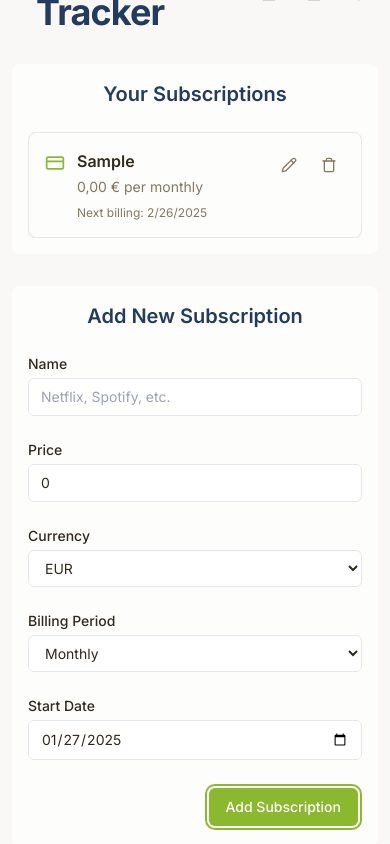
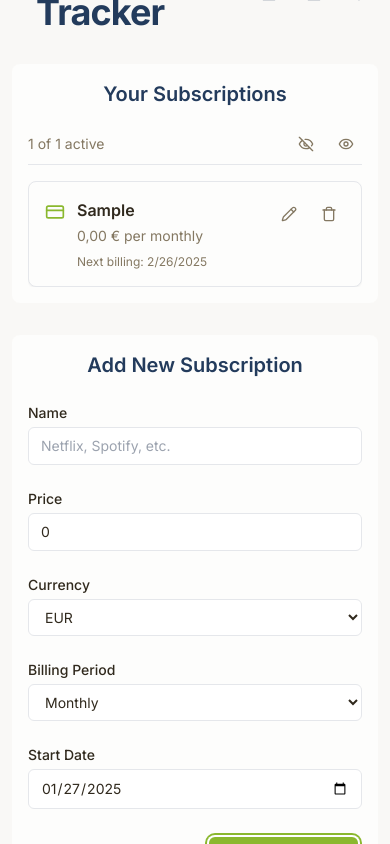
Before and after one commit to morhendos/subscription-tracker, a Next.js app: page / in a window 390 px wide. Both pictures are taken after typing "Sample" into the empty fields and a click on the button "Add Subscription". Shown: the part 64-908 px from the top of the page. Built offline with nearby package versions, Linux system fonts and the light colour scheme.

Commit message:
fix: add enable/disable all buttons to UI
- Add enable/disable buttons with icons
- Add active subscriptions counter
- Make buttons responsive (hide text on mobile)
- Add hover effects and better styling

```diff
--- a/src/components/subscriptions/SubscriptionList.tsx
+++ b/src/components/subscriptions/SubscriptionList.tsx
@@ -3,13 +3,14 @@
 import { useMemo } from 'react';
 import { Subscription } from '@/types/subscriptions';
 import { formatCurrency } from '@/utils/format';
-import { Pencil, Trash, CreditCard } from 'lucide-react';
+import { Pencil, Trash, CreditCard, EyeOff, Eye } from 'lucide-react';
 
 interface SubscriptionListProps {
   subscriptions: Subscription[];
   onEdit: (subscription: Subscription) => void;
   onDelete: (id: string) => void;
   onToggle: (id: string) => void;
+  onToggleAll: (enabled: boolean) => void;
   mounted?: boolean;
 }
 
@@ -18,6 +19,7 @@ export function SubscriptionList({
   onEdit,
   onDelete,
   onToggle,
+  onToggleAll,
   mounted
 }: SubscriptionListProps) {
   if (!mounted) {
@@ -25,6 +27,7 @@ export function SubscriptionList({
   }
 
   const items = subscriptions || [];
+  const activeCount = items.filter(sub => !sub.disabled).length;
 
   const sortedSubscriptions = useMemo(() => {
     return [...items].sort((a, b) => {
@@ -40,6 +43,30 @@ export function SubscriptionList({
 
   return (
     <div className="space-y-4">
+      <div className="flex items-center justify-between pb-2 border-b border-gray-200 dark:border-gray-700">
+        <div className="text-sm text-muted">
+          {activeCount} of {items.length} active
+        </div>
+        <div className="flex gap-2">
+          <button
+            onClick={() => onToggleAll(false)}
+            className="flex items-center gap-1 px-2 py-1 text-sm text-muted hover:text-foreground transition-colors rounded-md hover:bg-gray-100 dark:hover:bg-gray-800"
+            title="Disable all subscriptions"
+          >
+            <EyeOff size={16} />
+            <span className="hidden sm:inline">Disable All</span>
+          </button>
+          <button
+            onClick={() => onToggleAll(true)}
+            className="flex items-center gap-1 px-2 py-1 text-sm text-muted hover:text-foreground transition-colors rounded-md hover:bg-gray-100 dark:hover:bg-gray-800"
+            title="Enable all subscriptions"
+          >
+            <Eye size={16} />
+            <span className="hidden sm:inline">Enable All</span>
+          </button>
+        </div>
+      </div>
+
       {sortedSubscriptions.map((subscription) => (
         <div
           key={subscription.id}
```
